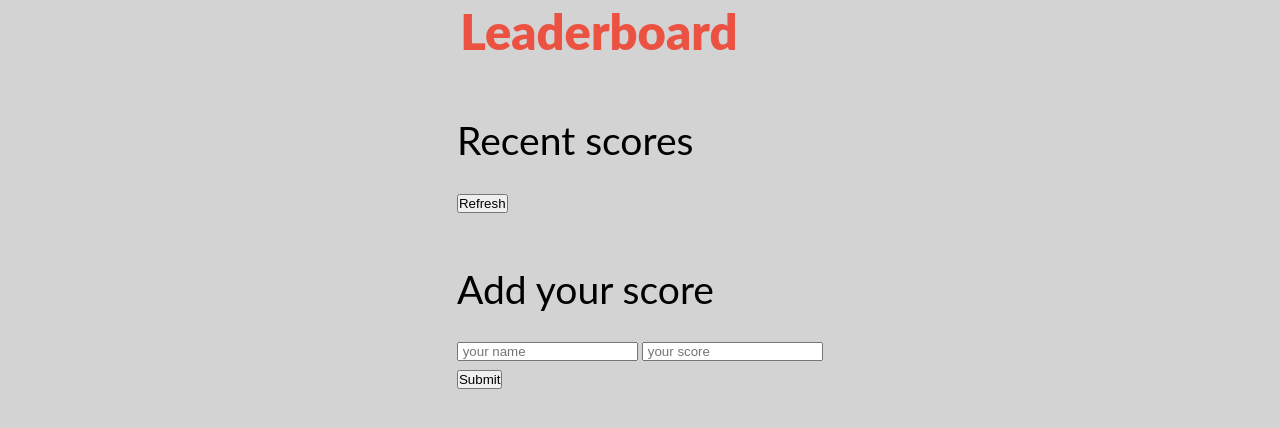
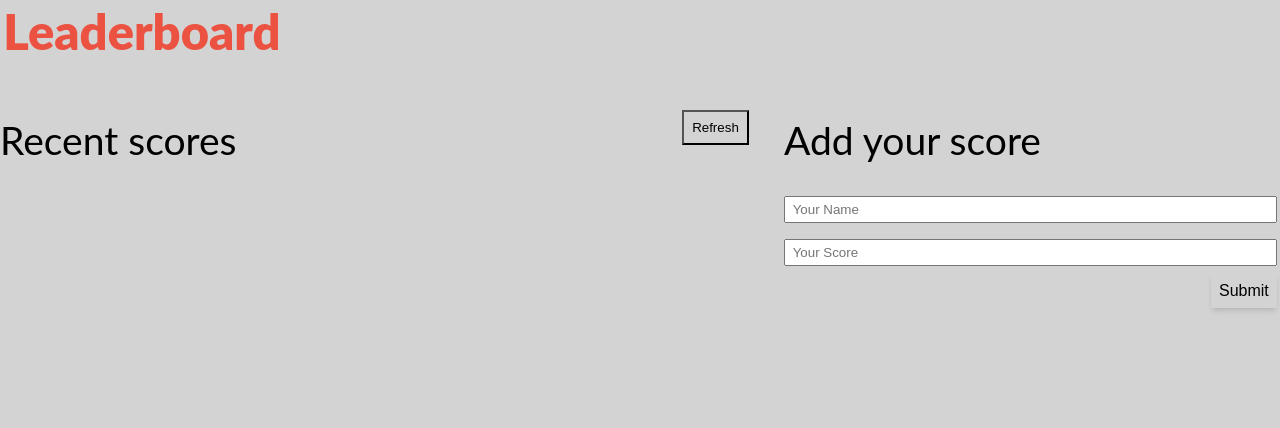
Before and after one commit to ambrose-kibet/Leaderboard, a website built with webpack: page src/index.html in a window 1280 px wide. Built offline with nearby package versions, Linux system fonts and the light colour scheme; no server answers.

Commit message:
add init styles

```diff
--- a/src/index.css
+++ b/src/index.css
@@ -21,8 +21,7 @@ html {
   --shadow-1: 0 1px 3px 0 rgb(0 0 0 / 0.1), 0 1px 2px -1px rgb(0 0 0 / 0.1);
   --shadow-2: 0 4px 6px -1px rgb(0 0 0 / 0.1), 0 2px 4px -2px rgb(0 0 0 / 0.1);
   --shadow-3: 0 10px 15px -3px rgb(0 0 0 / 0.1), 0 4px 6px -4px rgb(0 0 0 / 0.1);
-  --shadow-4:
-    0 20px 25px -5px rgb(0 0 0 / 0.1),
+  --shadow-4: 0 20px 25px -5px rgb(0 0 0 / 0.1),
     0 8px 10px -6px rgb(0 0 0 / 0.1);
   --shadow-5: 0 25px 50px -12px rgb(0 0 0 / 0.25);
   --transition: all 0.3s ease-in-out;
@@ -89,3 +88,82 @@ footer {
   justify-content: center;
   align-items: center;
 }
+
+.container {
+  width: 100vw;
+  max-width: var(--max-width);
+}
+
+.section-container {
+  display: grid;
+  grid-template-columns: 1fr;
+  gap: 2rem;
+}
+
+.scores-container {
+  width: 100%;
+}
+
+.title-container {
+  display: flex;
+  align-items: center;
+  justify-content: space-between;
+}
+
+@media screen and (min-width: 768px) {
+  .section-container {
+    grid-template-columns: 6fr 4fr;
+  }
+}
+
+.btn {
+  background: transparent;
+  padding: 0.5rem;
+}
+
+.btn :hover {
+  cursor: pointer;
+}
+
+ul {
+  list-style-type: none;
+}
+
+.scores {
+  margin-top: 1rem;
+  box-shadow: var(--shadow-3);
+}
+
+li > span {
+  margin: 0.5rem 1rem;
+}
+
+.form {
+  margin: 0 0.2rem;
+}
+
+.form-control {
+  display: grid;
+  grid-template-columns: 1fr;
+}
+
+.form-input {
+  margin: 0.5rem 0;
+  height: 1.7rem;
+  padding: 0.2rem;
+}
+
+::placeholder {
+  text-transform: capitalize;
+}
+
+.submit-btn {
+  border: none;
+  box-shadow: var(--shadow-2);
+  margin-left: auto;
+  font-size: 1rem;
+}
+
+.btn-container {
+  display: flex;
+}
```
